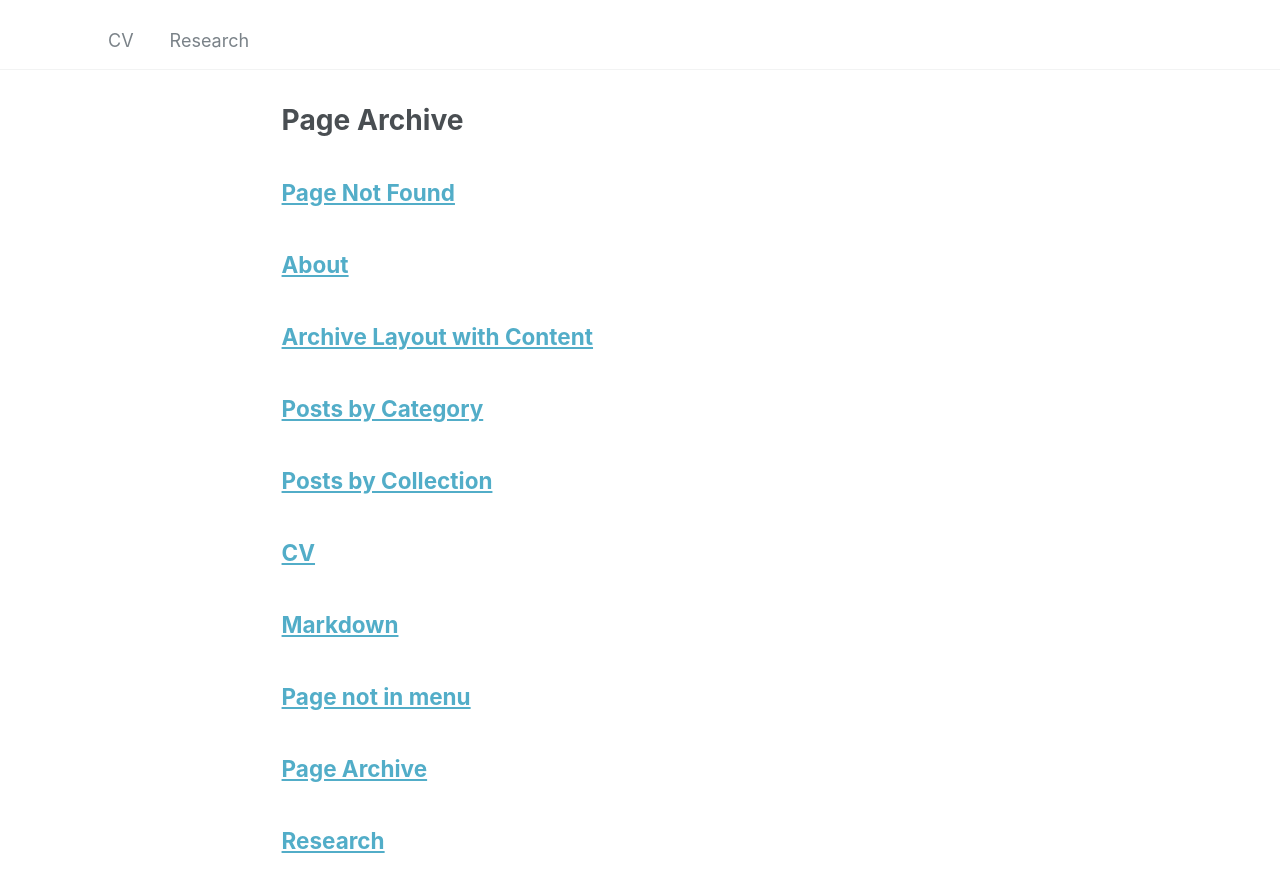
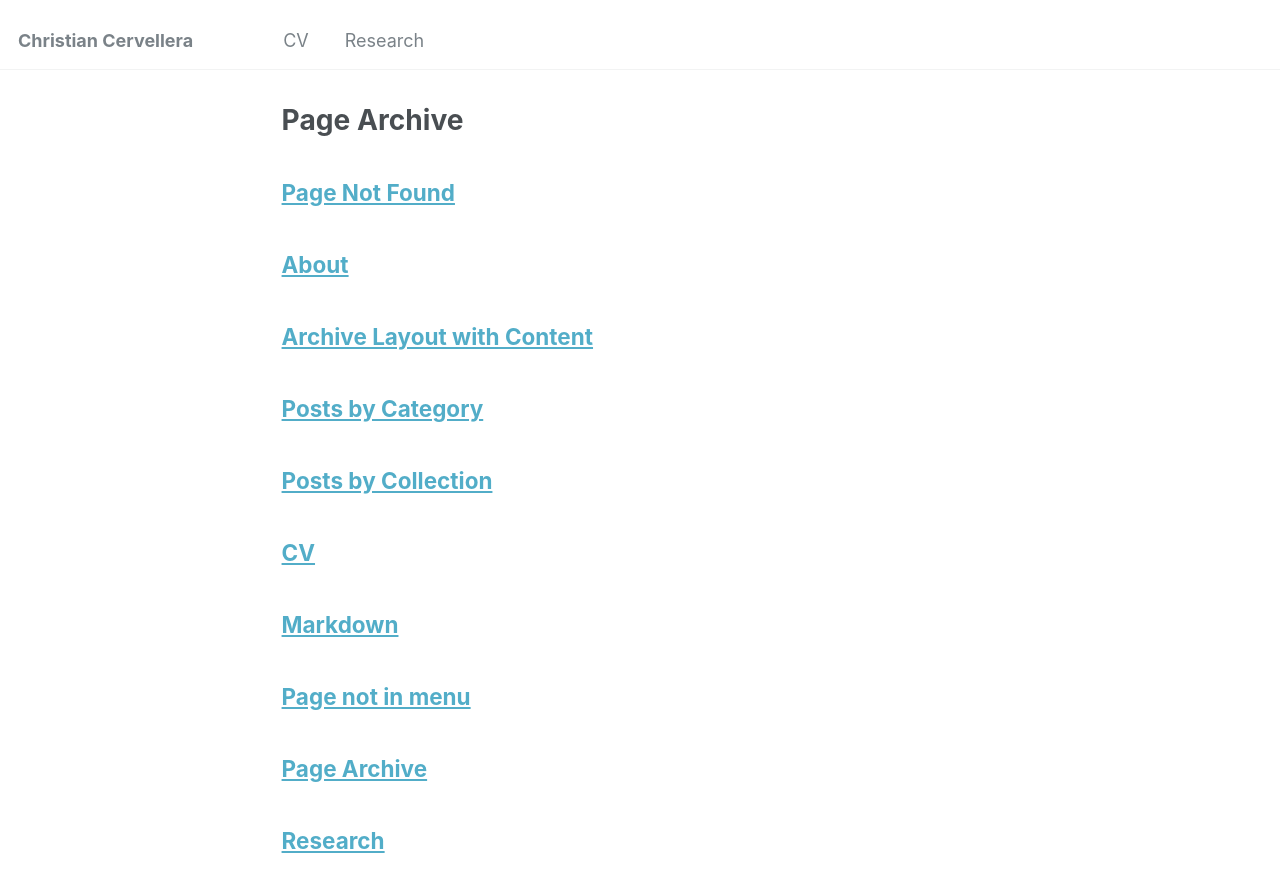
Before and after one commit to ritwika-das/ritwika-das.github.io, a Jekyll site: the page built from _pages/page-archive.html, in a window 1280 px wide and 900 px high. Shown: the top 892 px of the window. Built offline with Jekyll 4.4.1, drawn with Linux system fonts in a browser that asks for light colours.

Commit message:
Update _config.yml

```diff
--- a/_config.yml
+++ b/_config.yml
@@ -9,7 +9,7 @@
 
 # Basic Site Settings
 locale                   : "en-US"
-title                    : ""
+title                    : "Christian Cervellera"
 title_separator          : ""
 name                     : &name "Christian Cervellera"
 description              : &description "personal description"
@@ -23,7 +23,7 @@ repository               : "christiancervellera/christiancervellera.github.io"
 author:
   # Biographic information
   avatar           : "s16064.jpg"
-  name             : "Christian Cervellera"
+  name             : ""
   pronouns         : "he/him" # example: "she/her"
   bio              : "MRes/PhD student, Political Science and Political Economy"
   location         : "Houghton Street, London UK"
```
